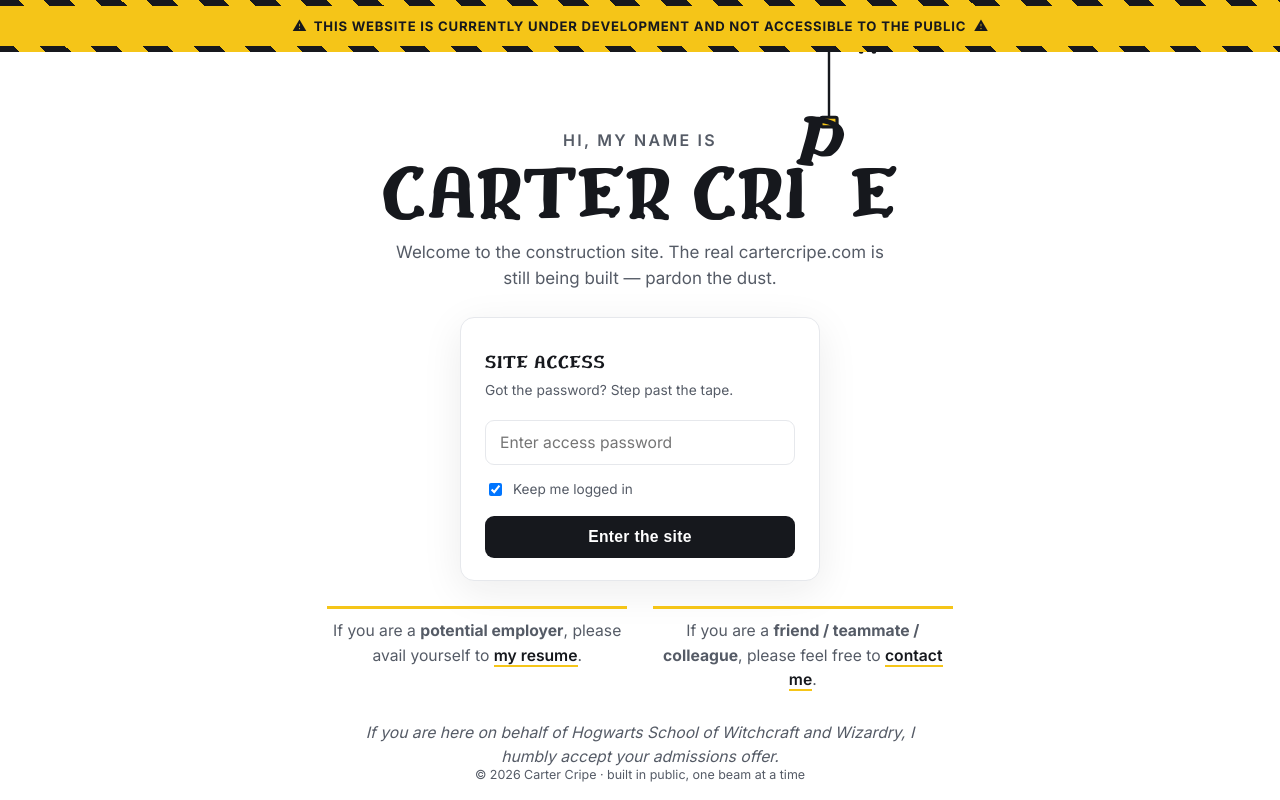
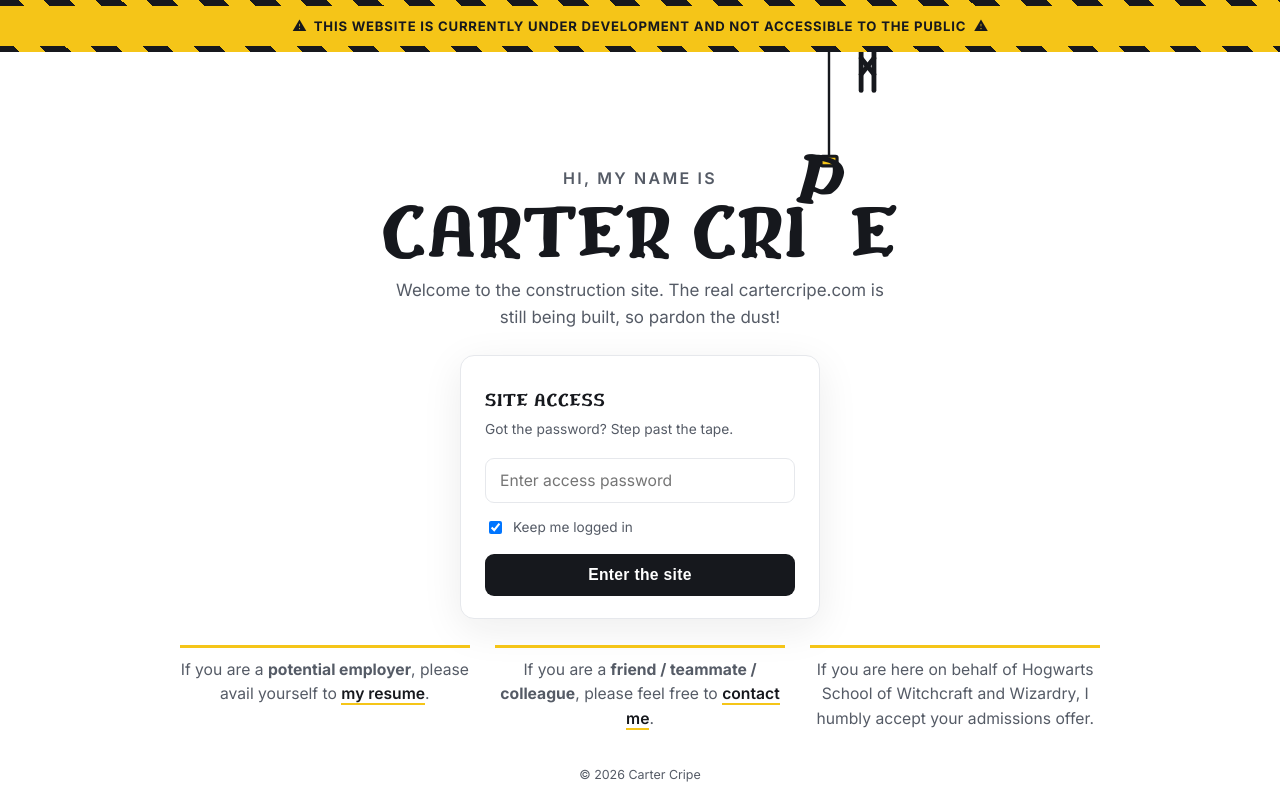
Before and after one commit to cd0g05/temp-login, a Next.js app: page / in a window 1280 px wide. Built offline with nearby package versions, Linux system fonts and the light colour scheme.

Commit message:
changed hogwarts and footer

```diff
--- a/app/page.tsx
+++ b/app/page.tsx
@@ -68,7 +68,7 @@ export default function Home() {
           </h1>
           <p className="lead">
             Welcome to the construction site. The real cartercripe.com is still
-            being built — pardon the dust.
+            being built, so pardon the dust!
           </p>
         </section>
 
@@ -88,7 +88,7 @@ export default function Home() {
             feel free to{" "}
             <a href="mailto:carter.cripe@gmail.com">contact me</a>.
           </p>
-          <p className="hogwarts">
+          <p >
             If you are here on behalf of Hogwarts School of Witchcraft and
             Wizardry, I humbly accept your admissions offer.
           </p>
@@ -96,7 +96,7 @@ export default function Home() {
       </main>
 
       <footer>
-        &#169; 2026 Carter Cripe &middot; built in public, one beam at a time
+        &#169; 2026 Carter Cripe
       </footer>
     </>
   );
```
